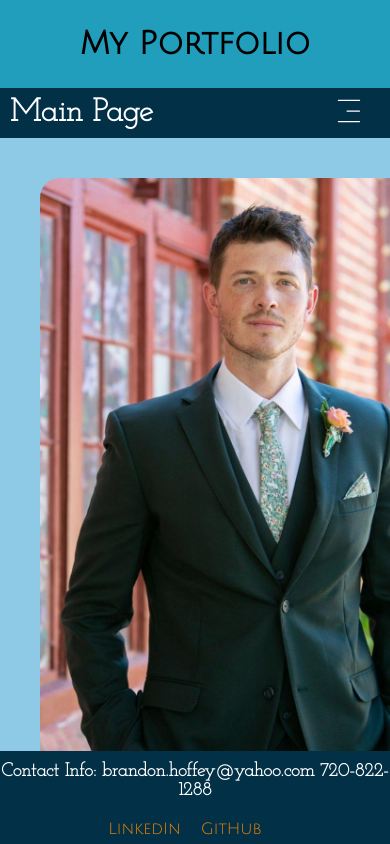
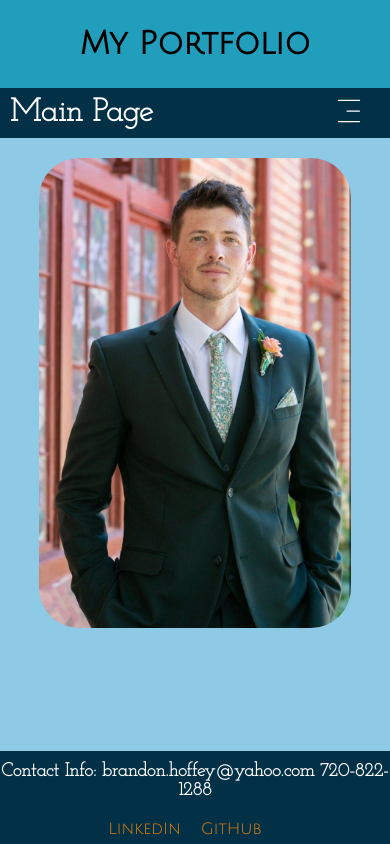
Before and after one commit to BrandonHoffey/Portfolio, a React (Create React App) app: page / in a window 390 px wide. Built offline with nearby package versions, Linux system fonts and the light colour scheme; a web font is replaced by a local one.

Commit message:
Fixed main page image scaling

```diff
--- a/src/components/main-section/MainIndex.jsx
+++ b/src/components/main-section/MainIndex.jsx
@@ -1,25 +1,35 @@
-import React from "react";
+import React, { useState, useEffect } from "react";
 import myImage from "../../assets/aboutMe/myImage.jpg";
 
 const MainIndex = () => {
+  const [windowWidth, setWindowWidth] = useState(window.innerWidth);
+
+  useEffect(() => {
+    const handleResize = () => setWindowWidth(window.innerWidth);
+    window.addEventListener("resize", handleResize);
+
+    return () => window.removeEventListener("resize", handleResize);
+  }, []);
+
   const containerStyle = {
     background: "#8ecae6",
     height: "690px",
     overflow: "hidden",
-    paddingBottom: "2px"
+    paddingBottom: "2px",
   };
 
   const imageStyle = {
     borderRadius: "60px",
-    maxWidth: "400px",
+    maxWidth: windowWidth <= 768 ? "80%" : "400px",
+    width: "100%",
     display: "block",
     margin: "auto",
-    padding: "40px"
+    padding: windowWidth <= 768 ? "20px" : "40px",
   };
 
   return (
     <div style={containerStyle}>
-      <img style={imageStyle} src={myImage} alt="This is me"></img>
+      <img style={imageStyle} src={myImage} alt="This is me" />
     </div>
   );
 };
```
